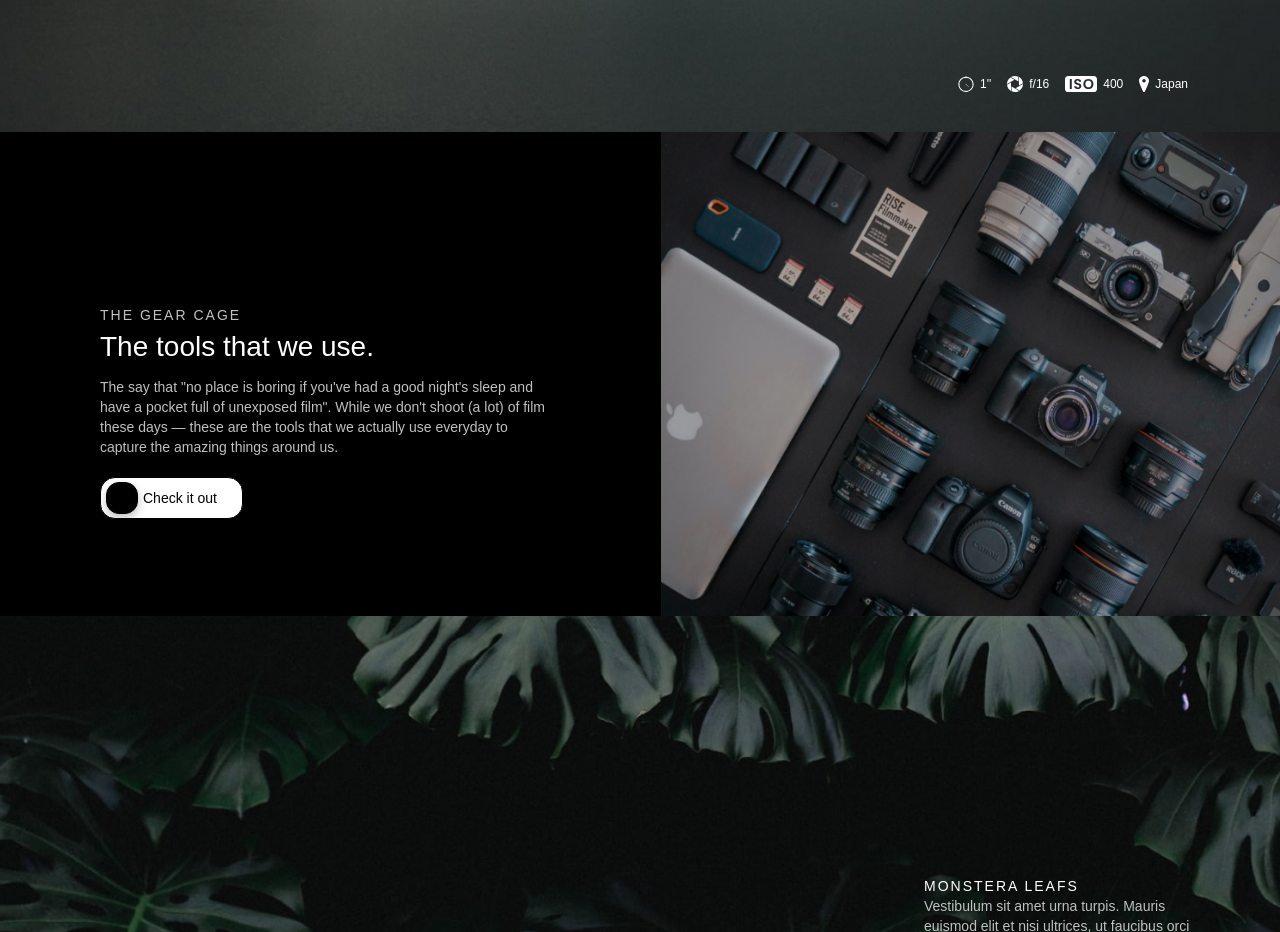
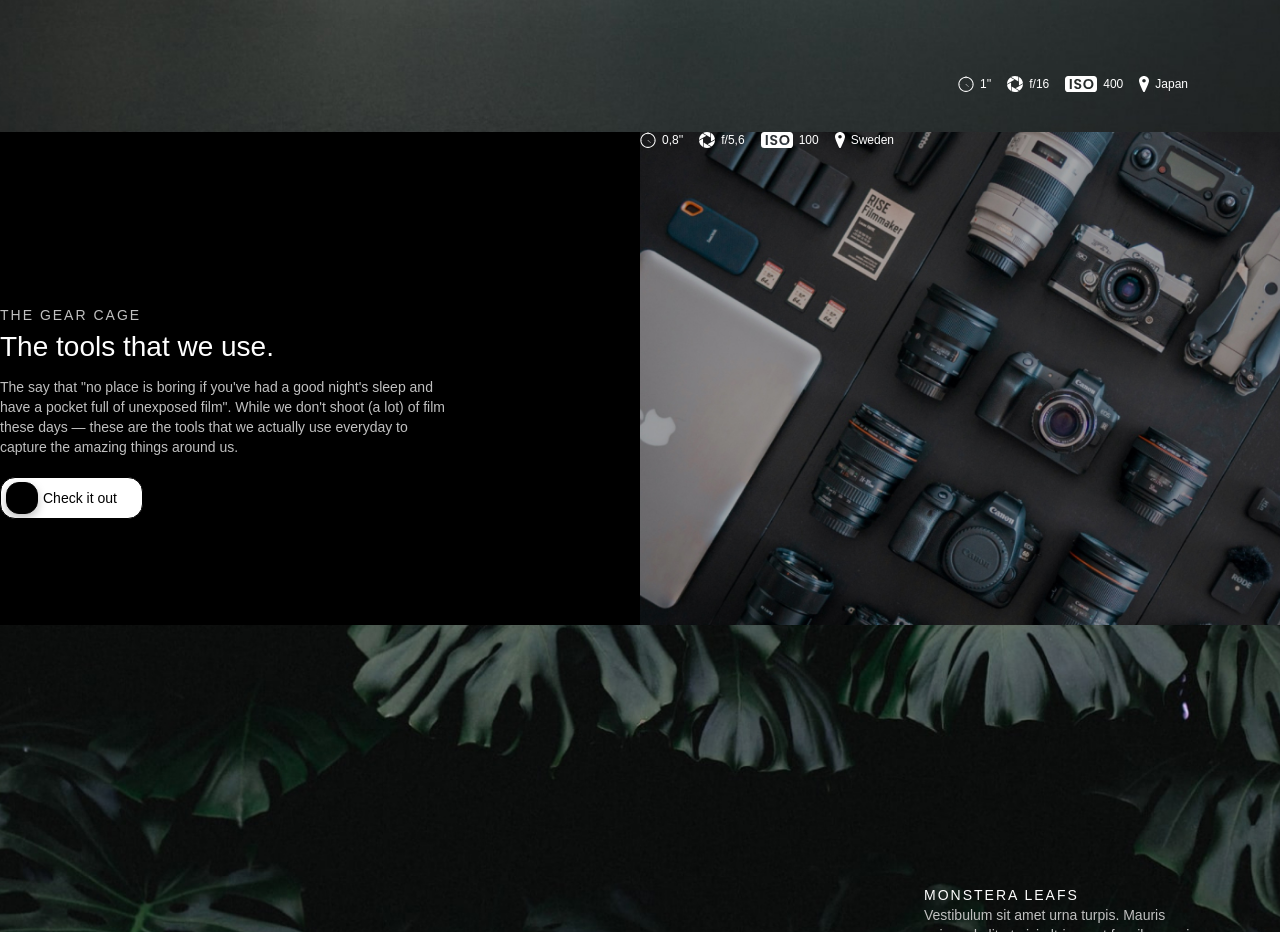
Before and after one commit to 7862212/aperture-git, a plain HTML site: page index.html in a window 1280 px wide. Shown: the part 2840-3772 px from the top of the page. Drawn offline with Linux system fonts and the light colour scheme.

Commit message:
corrected

```diff
--- a/css/style.css
+++ b/css/style.css
@@ -353,22 +353,21 @@ body{
 }
 
 .tools__pic {
+	background: url(../img/tools/tools.jpg) center no-repeat;
+	background-size: cover;
 	display: flex;
 	flex: 0 1 50%;
 }
 
-.tools__pic img {
-	width: 100%;
+.block-tools__container {
 }
-
-.block-tools__container {}
 
 .container {}
 
 .tools-description {}
 
 .tools__body {
-	padding: 173px 106px 0 100px;
+	padding: 173px 0 0 0;
 }
 
 .tools__body-subtitle {
@@ -402,7 +401,7 @@ body{
 	width: 143px;
 	height: 42px;
 	border-radius: 15px / 15px;
-	margin: 0px 0 97px 0px;
+	margin: 0px 0 106px 0px;
 	border: 1px solid #000000;
 	box-shadow: 0px 4px 4px rgba(0, 0, 0, 0.25);
 }
--- a/index.html
+++ b/index.html
@@ -273,7 +273,7 @@
 
 
 					<div class="tools__pic">
-						<img src="./img/tools/tools.jpg" alt="">
+						<!--<img src="./img/tools/tools.jpg" alt="">-->
 						<div class="block-tools__container">
 							<div class="tools__icons icons">
 
```
